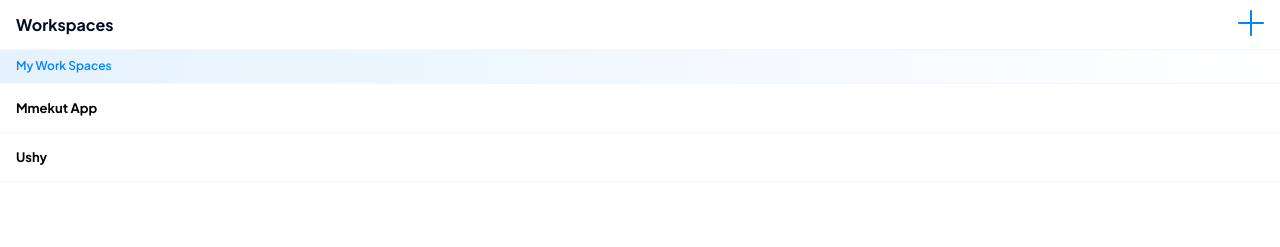
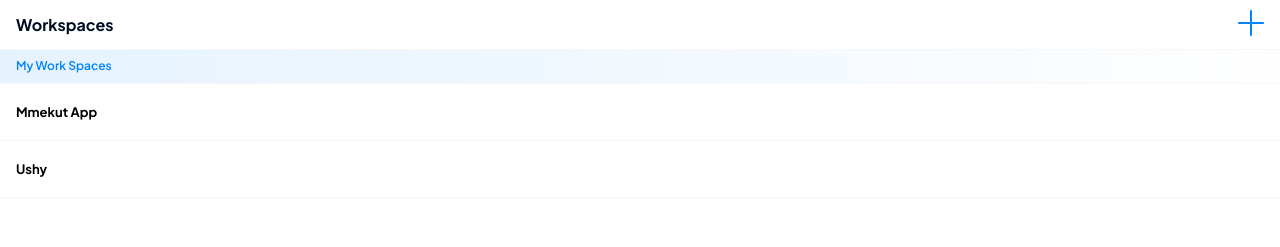
Before and after one commit to 9trocoder/mmekut, a React (Create React App) app: page /workspace in a window 1280 px wide. Shown: the top 247 px of the page. Built offline with nearby package versions, Linux system fonts and the light colour scheme.

Commit message:
Update components.css

```diff
--- a/src/components/components.css
+++ b/src/components/components.css
@@ -428,7 +428,7 @@
 
 /* Link cards */
 .linkCards__cnt {
-  padding: 16px;
+  padding: 20px 16px;
   cursor: pointer;
 }
 
```
